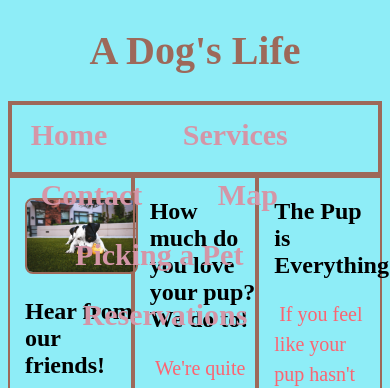
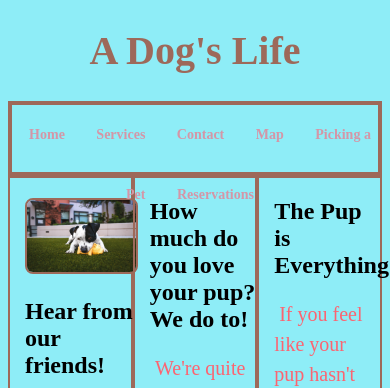
Before and after one commit to BrandonCorn/Lab5, a PHP site: page /index.php in a window 390 px wide; the page is wider, and only the part inside the window is pictured. Shown: the top 388 px of that part. Run offline with PHP 8.4, Linux system fonts and the light colour scheme.

Commit message:
changes for resized window

```diff
--- a/dog.css
+++ b/dog.css
@@ -29,7 +29,7 @@ body {
 	padding: 0;
 }
 
-#refs {
+.refs {
 	text-decoration: none;
 	font-size: 30px;
 	font-weight: bold;
@@ -326,3 +326,51 @@ body {
 	float: left;
 	display:inline;
 }
+
+@media screen and (max-width: 1100px){
+	.refs{
+	text-decoration: none;
+	font-size: 28px;
+	font-weight: bold;
+	color: #d496a7;
+	margin: 15px;
+	line-height: 60px;
+	}
+
+}
+
+@media screen and (max-width: 900px){
+
+
+.refs {
+	text-decoration: none;
+	font-size: 18px;
+	font-weight: bold;
+	color: #d496a7;
+	margin: 10px;
+	line-height: 60px;
+}
+
+p {
+	font-size: 18px;
+}
+
+}
+
+@media screen and (max-width: 600px){
+
+
+.refs {
+	text-decoration: none;
+	font-size: 14px;
+	font-weight: bold;
+	color: #d496a7;
+	margin: 10px;
+	line-height: 60px;
+}
+
+p {
+	font-size: 14px;
+}
+
+}
--- a/index.html
+++ b/index.html
@@ -11,15 +11,20 @@
 		<div>
 			<h1 id = "header"> <a id = "HeaderLink" href = "index.html" > A Dog's Life </a> </h2>
 		</div>
-		<nav id = "navigator">
-			<a id = "refs" href = "index.html" > Home </a> &nbsp;
-			<a id = "refs" href = "services.html"> Services </a> &nbsp;
-			<a id = "refs" href = "contact.html"> Contact </a> &nbsp;
-			<a id = "refs" href = "map.html"> Map </a> &nbsp;
-			<a id = "refs" href = "selectPet.html"> Picking a Pet </a> &nbsp;
-			<a id = "refs" href = "reservations.html"> Reservations </a>
+	</header>
+		<div id = "SideNav" class = "mySideNav">
+		<nav id = "navigator" class = "mySideNav">
+
+			<a class = "refs" href = "index.html" > Home </a> &nbsp;
+			<a class = "refs" href = "services.html"> Services </a> &nbsp;
+			<a class = "refs" href = "contact.html"> Contact </a> &nbsp;
+			<a class = "refs" href = "map.html"> Map </a> &nbsp;
+			<a class = "refs" href = "selectPet.html"> Picking a Pet </a> &nbsp;
+			<a class = "refs" href = "reservations.html"> Reservations </a>
 		</nav>
-	</header>
+		</div>
+
+
 </body>
 <main>
 		<div id = "row" >
```
